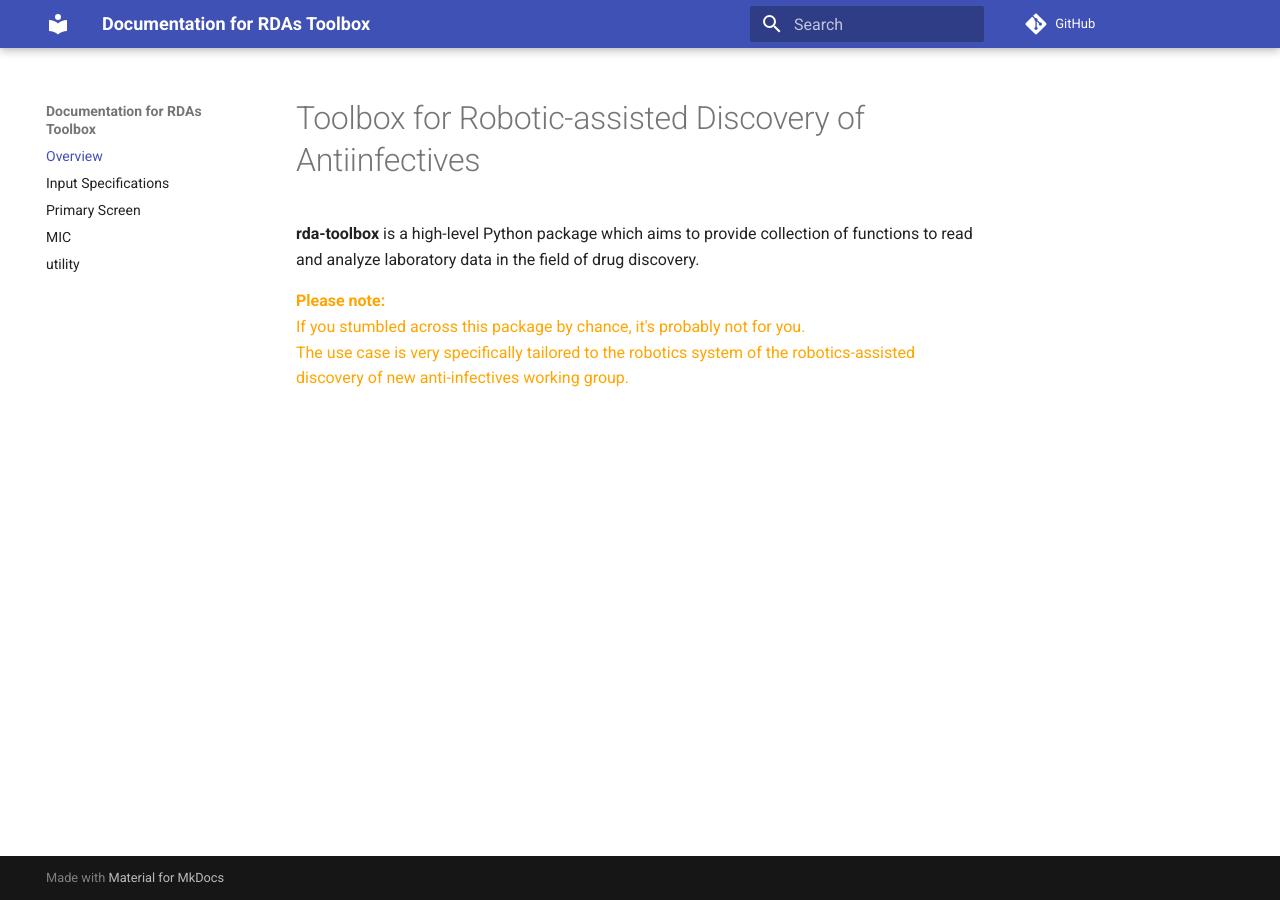
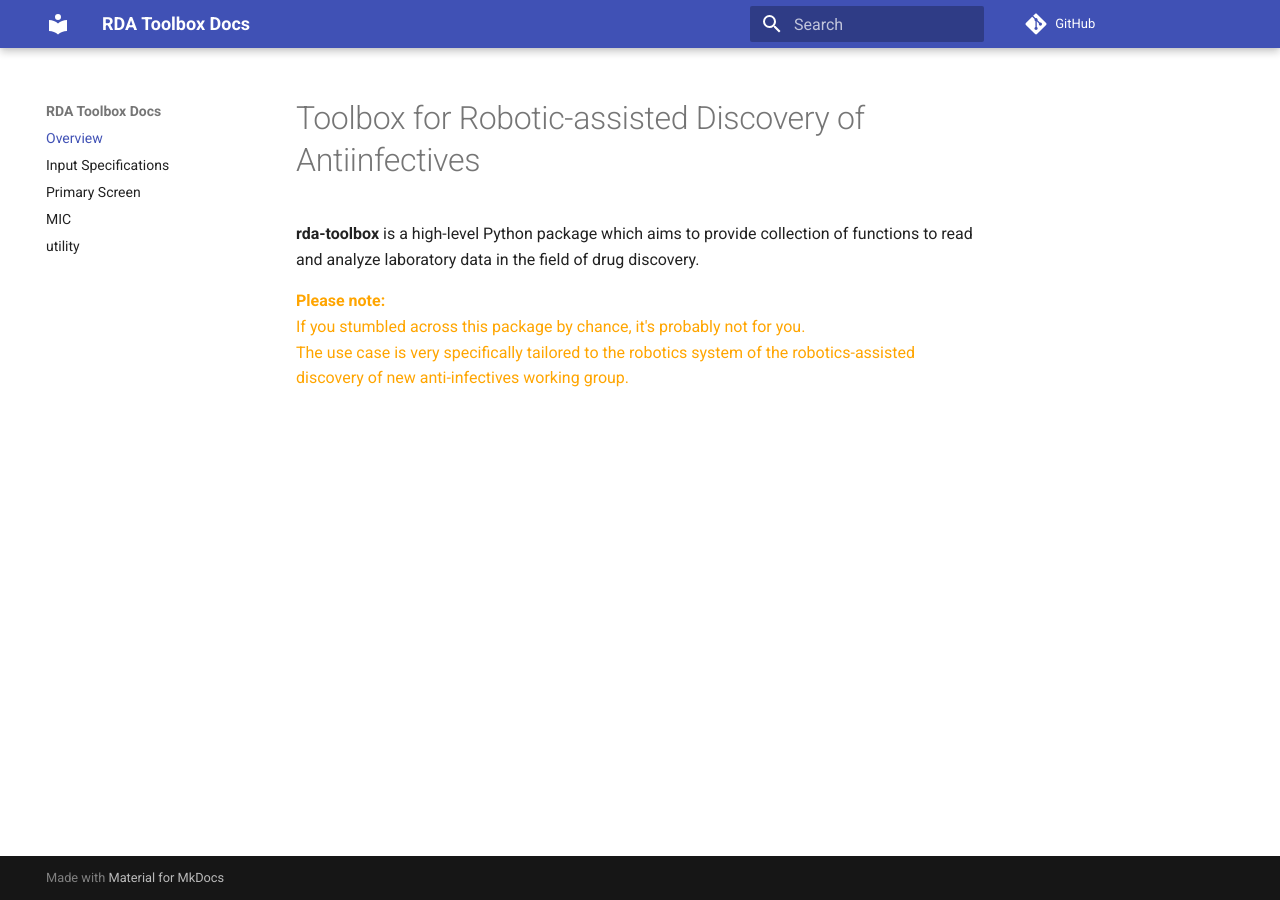
Before and after one commit to Robotic-Discovery-of-Antiinfectives/rda-toolbox, an MkDocs documentation site: the page built from docs/index.md, in a window 1280 px wide. Built offline with MkDocs 1.6.1 and Material for MkDocs 9.7.7, drawn with Linux system fonts in a browser that asks for light colours; comment, search, counter and statistics services are not loaded.

Commit message:
change docs site name, add .cache to gitignore

```diff
--- a/mkdocs.yml
+++ b/mkdocs.yml
@@ -1,4 +1,4 @@
-site_name: Documentation for RDAs Toolbox
+site_name: RDA Toolbox Docs
 site_url: https://robotic-discovery-of-antiinfectives.github.io/rda-toolbox/
 theme:
   name: material
```
Also changed, not shown: 1 other file.
